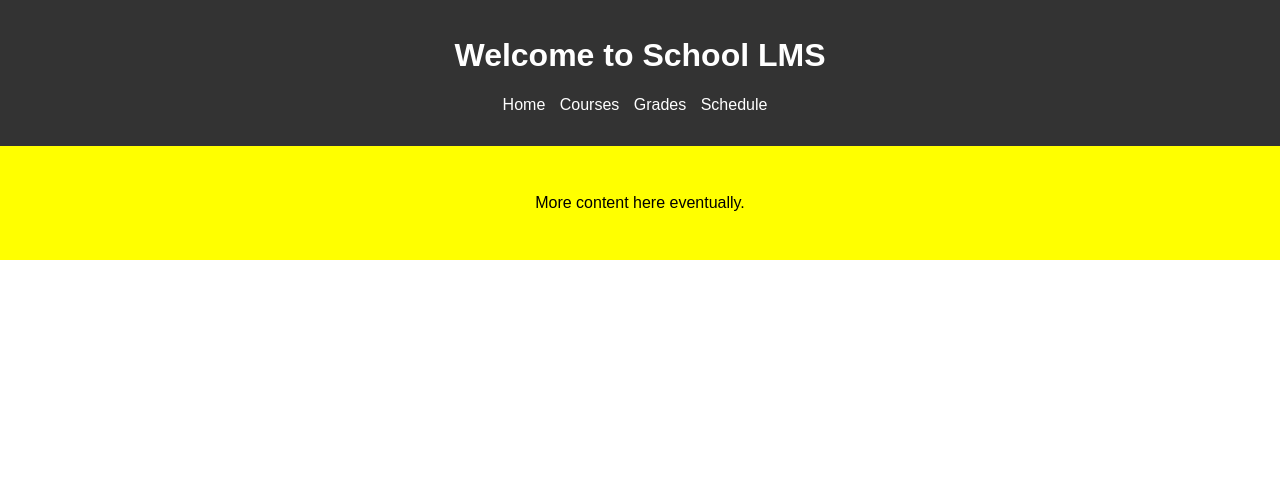
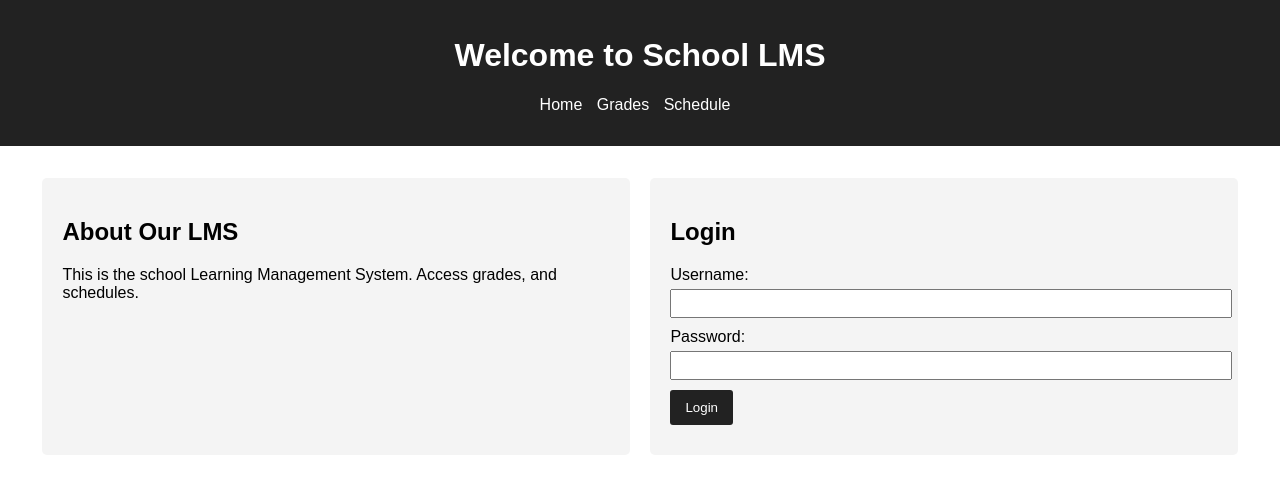
Before and after one commit to craigbourne/school_lms, a FastAPI app: page / in a window 1280 px wide. Shown: the top 486 px of the page. Run offline with FastAPI, Linux system fonts and the light colour scheme.

Commit message:
html form and styles

```diff
--- a/static/style.css
+++ b/static/style.css
@@ -5,7 +5,7 @@ body {
 }
 
 header {
-  background-color: #333;
+  background-color: #222;
   color: #ffffff;
   text-align: center;
   padding: 1rem;
@@ -13,7 +13,6 @@ header {
 
 main {
   padding: 2rem;
-  background-color: yellow;
   flex-grow: 1;
   display: flex;
   justify-content: space-around;
@@ -38,3 +37,34 @@ nav ul li a {
   color: #ffffff;
   text-decoration: none;
 }
+
+section {
+  background-color: #f4f4f4;
+  border-radius: 5px;
+  padding: 20px;
+  width: 45%;
+}
+
+form div {
+  margin-bottom: 10px;
+}
+
+label {
+  display: block;
+  margin-bottom: 5px;
+}
+
+input[type="text"],
+input[type="password"] {
+  width: 100%;
+  padding: 5px;
+}
+
+button {
+  background-color: #222;
+  color: #ffffff;
+  padding: 10px 15px;
+  border: none;
+  border-radius: 3px;
+  cursor: pointer;
+}
--- a/templates/home.html
+++ b/templates/home.html
@@ -12,14 +12,32 @@
     <nav>
       <ul>
         <li><a href=" /">Home</a></li>
-        <li><a href="#courses">Courses</a></li>
         <li><a href="#grades">Grades</a></li>
         <li><a href="#schedule">Schedule</a></li>
       </ul>
     </nav>
     </header>
     <main>
-      <p>More content here eventually.</p>
+      <section id="about">
+        <h2>About Our LMS</h2>
+        <p>This is the school Learning Management System. Access grades, and schedules.</p>
+      </section>
+      <section id="login">
+        <h2>Login</h2>
+        <form action="/login" method="post">
+          <div>
+            <label for="username">Username:</label>
+            <input type="text" id="username" name="username" required>
+          </div>
+          <div>
+            <label for="password">Password:</label>
+            <input type="password" id="password" name="password" required>
+          </div>
+          <div>
+            <button type="submit">Login</button>
+          </div>
+        </form>
+      </section>
     </main>
   </body>
 </html>
```
